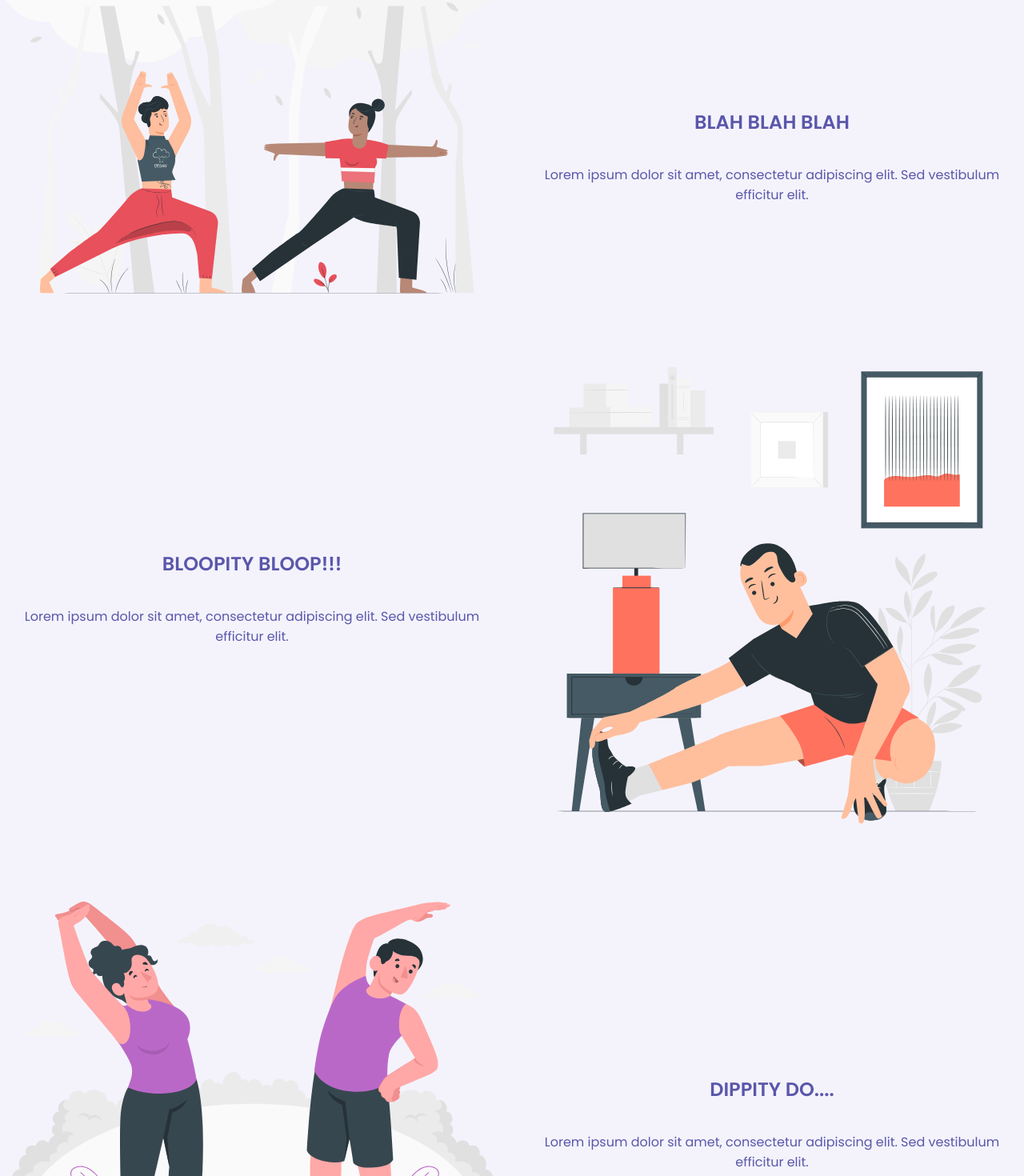
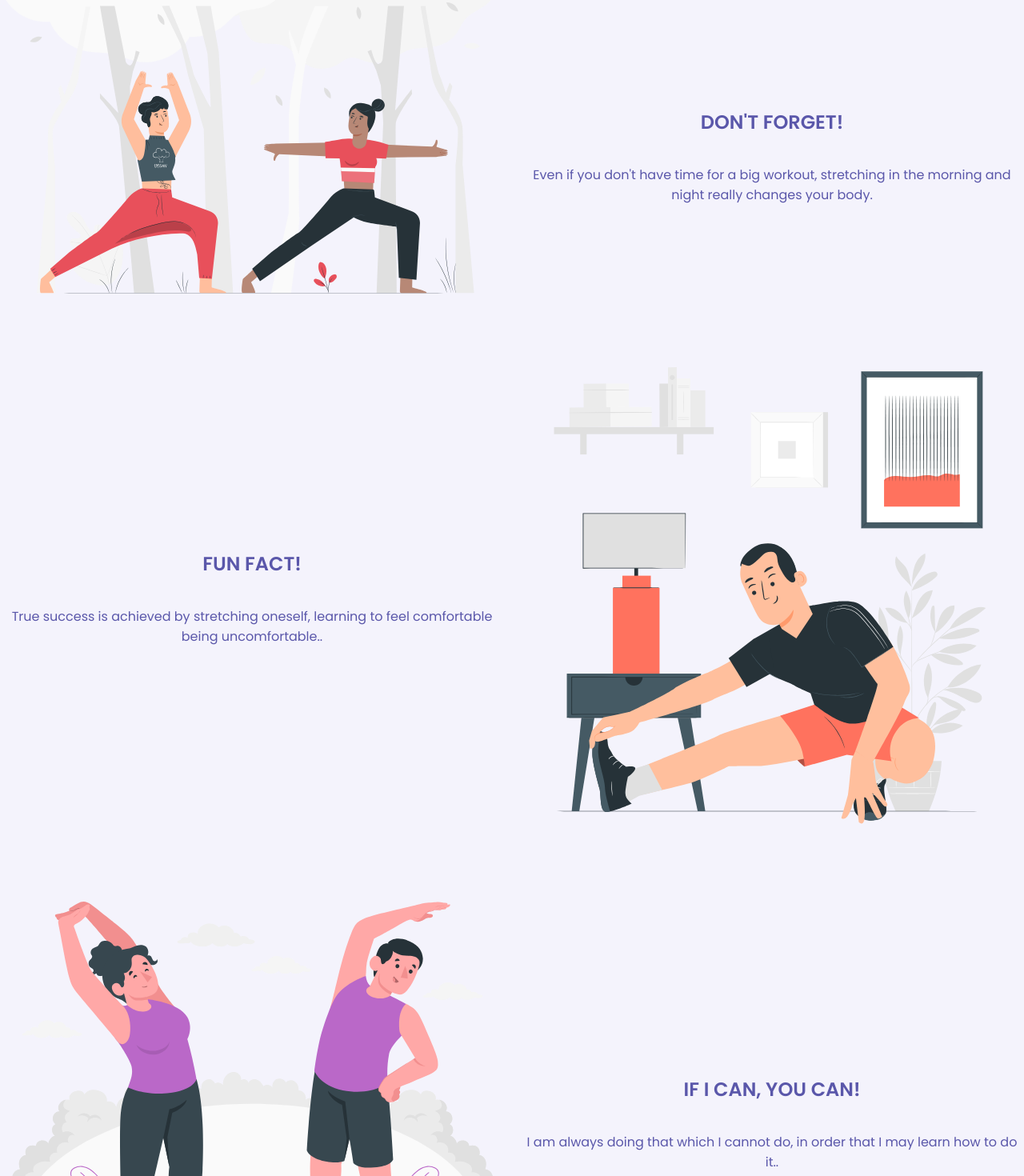
Before and after one commit to kc-code32/Stretch.io, a React app: page / in a window 1280 px wide. Shown: the part 120-1590 px from the top of the page at 80% size. Built offline with nearby package versions, Linux system fonts and the light colour scheme.

Commit message:
new quotes

```diff
--- a/Client/containers/MainContainer.jsx
+++ b/Client/containers/MainContainer.jsx
@@ -29,8 +29,8 @@ const MainContainer = () => {
           <img src={pic1} alt="Image 1" />
         </div>
         <div className="content">
-          <h2>BLAH BLAH BLAH</h2>
-          <p>Lorem ipsum dolor sit amet, consectetur adipiscing elit. Sed vestibulum efficitur elit.</p>
+          <h2>DON'T FORGET!</h2>
+          <p>Even if you don't have time for a big workout, stretching in the morning and night really changes your body.</p>
         </div>
       </section>
 
@@ -39,8 +39,8 @@ const MainContainer = () => {
           <img src={pic2} alt="Image 2" />
         </div>
         <div className="content">
-          <h2>BLOOPITY BLOOP!!!</h2>
-          <p>Lorem ipsum dolor sit amet, consectetur adipiscing elit. Sed vestibulum efficitur elit.</p>
+          <h2>FUN FACT!</h2>
+          <p>True success is achieved by stretching oneself, learning to feel comfortable being uncomfortable..</p>
         </div>
       </section>
 
@@ -49,8 +49,8 @@ const MainContainer = () => {
           <img src={pic3} alt="Image 3" />
         </div>
         <div className="content">
-          <h2>DIPPITY DO....</h2>
-          <p>Lorem ipsum dolor sit amet, consectetur adipiscing elit. Sed vestibulum efficitur elit.</p>
+          <h2>IF I CAN, YOU CAN!</h2>
+          <p>I am always doing that which I cannot do, in order that I may learn how to do it..</p>
         </div>
       </section>
     </div>
```
